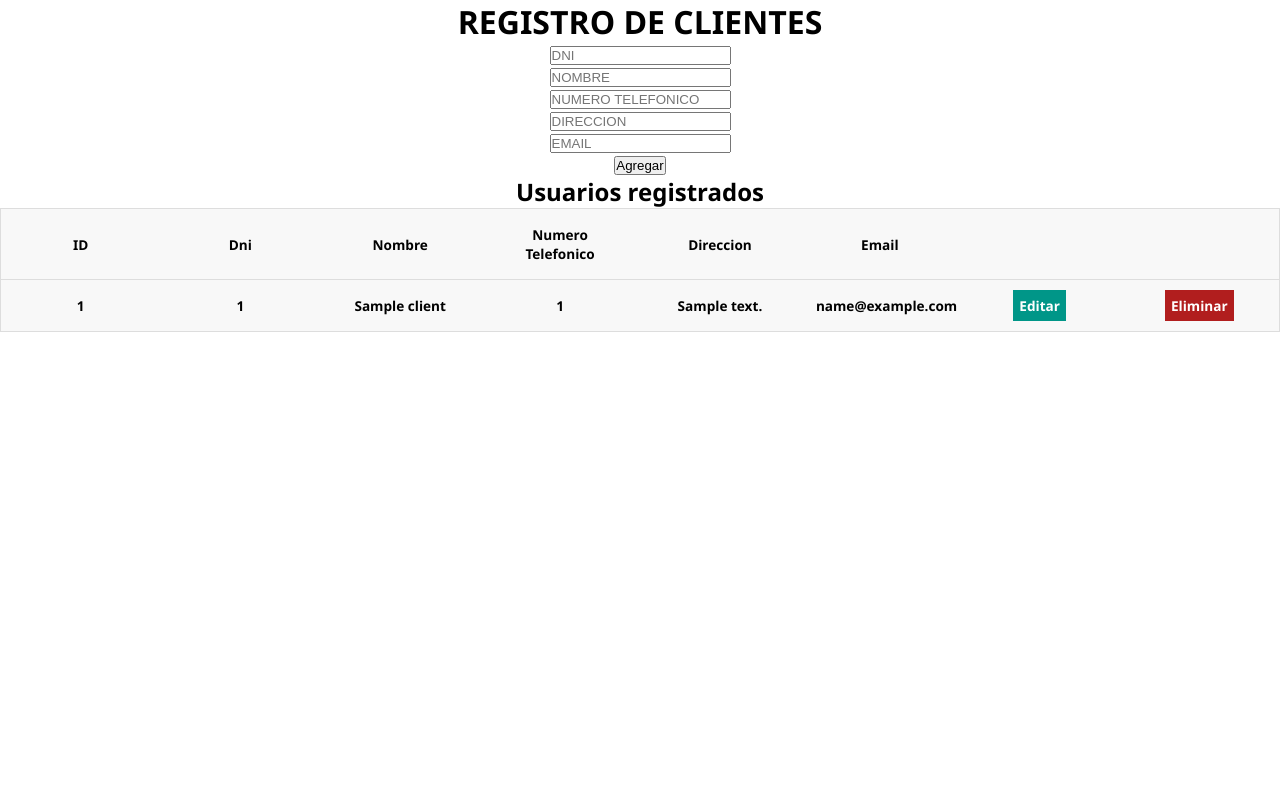
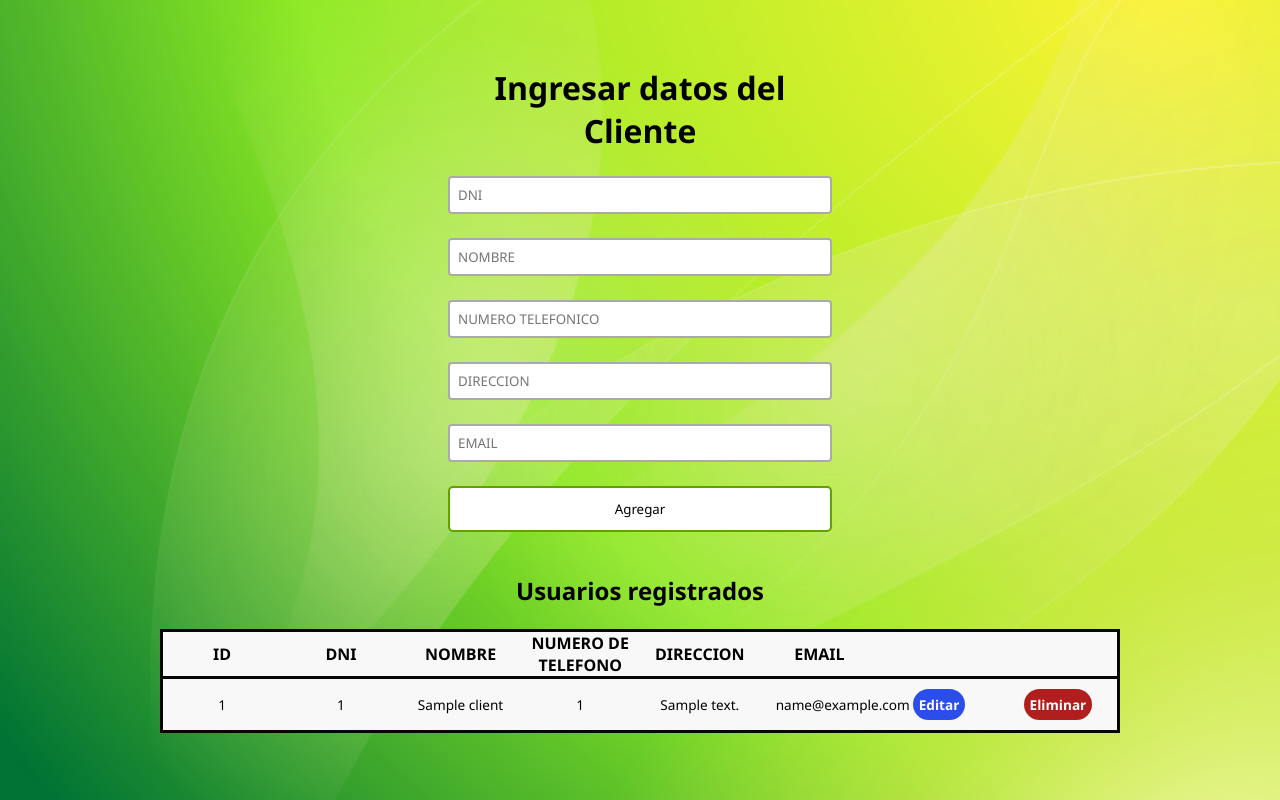
Before and after one commit to Carlosalb2004/crud_clients, a PHP site: page / in a window 1280 px wide. Run offline with PHP 8.4, Linux system fonts and the light colour scheme; tables that the repository leaves empty hold one stand-in row (values such as "Sample post"); lists and menus that the app fills with data are empty.

Commit message:
terminado y modificado con css

```diff
--- a/index.php
+++ b/index.php
@@ -9,40 +9,39 @@
     <head>
         <meta charset="utf-8">
         <meta http-equiv="X-UA-Compatible" content="IE=edge">
-        <title>Inicio de Sesion</title>
-        <link rel="stylesheet" href="style.css">
+        <title>Registro de Clientes</title>
+        <link rel="stylesheet" type="text/css" href="style.css?ts=<?=time()?>" />
         <meta name=""viewport content="width=device-width, user-scalable=no, initial-scale=1.0, maximum-scale=1.0,minimum-scale=1.0">
-        <title>REGISTRO DE CLIENTES</title>
     </head>
 <div>
     <body>
+    <div class="users-form">
         <form action="register.php" method="POST">
-                <h1>REGISTRO DE CLIENTES</h1>
+            <br>
+                <h1>Ingresar datos del Cliente</h1>
                 <input type="text" name="dni" placeholder="DNI" required>
-                <br>
                 <input type="text" name="name" placeholder="NOMBRE" required>
-                <br>
                 <input type="text" name="phone_number" placeholder="NUMERO TELEFONICO" required>
-                <br>
                 <input type="text" name="address" placeholder="DIRECCION" required>
-                <br>
                 <input type="text" name="email" placeholder="EMAIL" required>
-                <br>
                 <input type="submit" value="Agregar">
         </form>
+    </div>
     </body>
 </div>
 <div class="users-table">
+    <br>
     <h2>Usuarios registrados</h2>
+    <br>
     <table>
         <thead>
             <tr>
                 <th>ID</th>
-                <th>Dni</th>
-                <th>Nombre</th>
-                <th>Numero Telefonico</th>
-                <th>Direccion</th>
-                <th>Email</th>
+                <th>DNI</th>
+                <th>NOMBRE</th>
+                <th>NUMERO DE TELEFONO</th>
+                <th>DIRECCION</th>
+                <th>EMAIL</th>
                 <th></th>
                 <th></th>
             </tr>
@@ -50,18 +49,20 @@
         <tbody>
             <?php while ($row = mysqli_fetch_array($query)): ?>
                 <tr>
-                    <th><?= $row['id'] ?></th>
-                    <th><?= $row['dni'] ?></th>
-                    <th><?= $row['name'] ?></th>
-                    <th><?= $row['phone_number'] ?></th>
-                    <th><?= $row['address'] ?></th>
-                    <th><?= $row['email'] ?></th>
-                    <th><a href="update.php?id=<?= $row['id'] ?>" class="users-table--edit">Editar</a></th>
-                    <th><a href="delete.php?id=<?= $row['id'] ?>" class="users-table--delete">Eliminar</a></th>
+                    <td><?= $row['id'] ?></td>
+                    <td><?= $row['dni'] ?></td>
+                    <td><?= $row['name'] ?></td>
+                    <td><?= $row['phone_number'] ?></td>
+                    <td><?= $row['address'] ?></td>
+                    <td><?= $row['email'] ?></td>
+                    <td><a href="update.php?id=<?= $row['id'] ?>" class="users-table--edit">Editar</a></td>
+                    <td><a href="delete.php?id=<?= $row['id'] ?>" class="users-table--delete">Eliminar</a></td>
                 </tr>
             <?php endwhile; ?>
         </tbody>
     </table>
+    <br>
+    <br>
 </div>
 
 </html>
--- a/style.css
+++ b/style.css
@@ -5,8 +5,16 @@
 }
 
 html {
+
     font-family: 'Segoe UI', sans-serif;
     text-align: center;
+}
+
+body{
+    background-image: url('Fondo3.png');
+    background-size: 100vw 100vh;
+    background-repeat:no-repeat;
+    background-attachment: fixed;
 }
 
 a{
@@ -27,8 +35,8 @@ a{
 }
 
 .users-form form input[type=text],
-.users-form form input[type=password],
-.users-form form input[type=email]{
+.users-form form input[type=text],
+.users-form form input[type=text]{
     padding: 8px;
     border:2px solid #aaa;
     border-radius:4px;
@@ -36,9 +44,9 @@ a{
     transition:.3s;
 }
 
+.users-form form input[type=text]:focus,            /* Estilo Rgistro*/
 .users-form form input[type=text]:focus,
-.users-form form input[type=password]:focus,
-.users-form form input[type=password]:focus{
+.users-form form input[type=text]:focus{
     border-color:dodgerBlue;
     box-shadow:0 0 6px 0 dodgerBlue;
 }
@@ -51,42 +59,47 @@ a{
     cursor: pointer;
     border-radius: 5px;
     background-color: white;
-    color: black;
+    color: rgb(0, 0, 0);
     border: 2px solid #60a100;
 }
 
 .users-form form input[type=submit]:hover {
     background-color: #60a100;
     color: white;
+    border-radius: 20px;
 }
 
 .users-table table{
-    border: 1px solid #ccc;
+    border: 3px solid rgba(0, 128, 23, 0.675);
     border-collapse: collapse;
-    margin: 0;
+    border-spacing: 5px 2.5px;
     padding: 0;
-    width: 100%;
+    width: 75%;
     table-layout: fixed;
+    position:relative;
+    margin:auto;
 }
-
 table tr {
     background-color: #f8f8f8;
-    border: 1px solid #ddd;
+    border: 3px solid rgb(7, 7, 7);
     padding: 4px;
 }
-
-table th{
+tr:hover td{
+    background-color: #60a100;
+    color: white;
+}
+table td{
     padding: 16px;
     text-align: center;
     font-size: .85em;
 }
-
 .users-table--edit{
-    background: #009688;
+    background: #2b4eea;
     padding: 6px;
     color: #fff;
     text-align: center;
     font-weight: bold;
+    border-radius: 20px;
 }
 .users-table--delete{
     background: #b11e1e;
@@ -94,4 +107,5 @@ table th{
     color: #fff;
     text-align: center;
     font-weight: bold;
+    border-radius: 20px;
 }
```
Also changed, not shown: update.php (+7 -2 lines), Fondo3.png (added).
